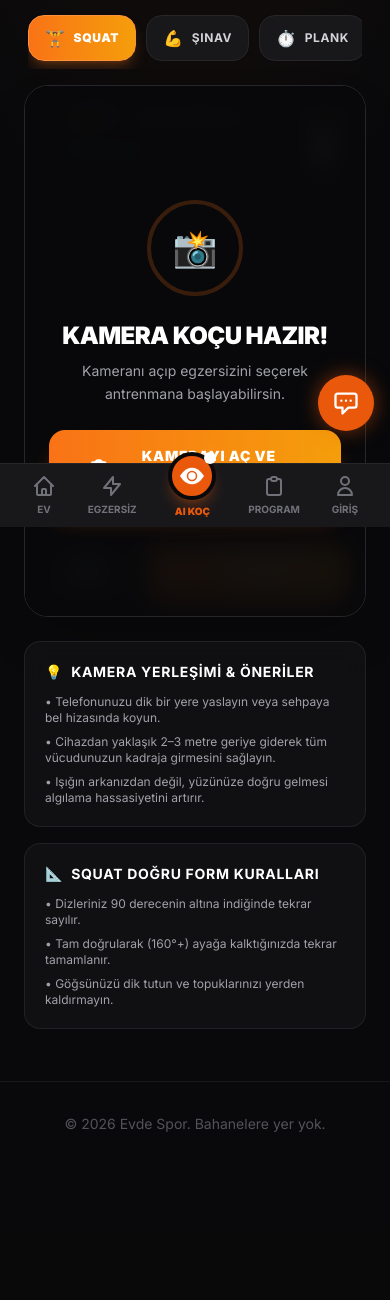
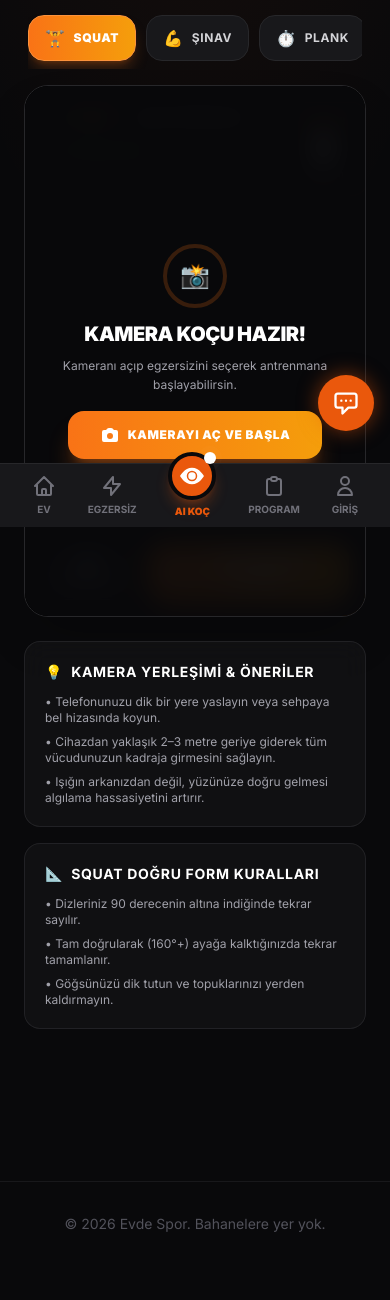
Before and after one commit to atilayaki/ev-sporu-app, a Flask app: page /ai-koc in a window 390 px wide. Shown: the part 317-1617 px from the top of the page. Before the commit the page ends 1449 px from the top, so only its background shows below. Run offline with Flask 3, Linux system fonts and the light colour scheme; some libraries are stand-ins or nearby versions.

Commit message:
fix(ai-coach): refine mobile clearance, padding, and responsive loading card

```diff
--- a/templates/ai_coach.html
+++ b/templates/ai_coach.html
@@ -3,7 +3,7 @@
 {% block title %}Yapay Zeka Canlı Kamera Koçu - Evde Spor{% endblock %}
 
 {% block content %}
-<div class="max-w-6xl mx-auto py-3 md:py-6 px-2 sm:px-4 space-y-4 md:space-y-6">
+<div class="max-w-6xl mx-auto py-3 md:py-6 px-2 sm:px-4 space-y-4 md:space-y-6 pb-28 sm:pb-12">
     <!-- Header with Breadcrumb and Mode Toggles -->
     <div class="flex flex-col sm:flex-row sm:items-center justify-between gap-3 px-2">
         <div>
@@ -126,22 +126,22 @@
         <canvas id="output_canvas" class="w-full h-full object-cover"></canvas>
 
         <!-- Initial Start & Permission Loading Screen -->
-        <div id="loading-overlay" class="absolute inset-0 flex flex-col items-center justify-center bg-zinc-950/95 z-40 p-6 text-center backdrop-blur-md">
-            <div class="relative w-24 h-24 mb-6">
+        <div id="loading-overlay" class="absolute inset-0 flex flex-col items-center justify-center bg-zinc-950/95 z-40 p-4 sm:p-6 text-center backdrop-blur-md">
+            <div class="relative w-16 h-16 sm:w-20 sm:h-20 mb-3 sm:mb-5">
                 <div class="absolute inset-0 rounded-full border-4 border-orange-500/20"></div>
                 <div class="absolute inset-0 rounded-full border-4 border-orange-500 border-t-transparent animate-spin"></div>
-                <div class="absolute inset-0 flex items-center justify-center text-4xl">📸</div>
+                <div class="absolute inset-0 flex items-center justify-center text-2xl sm:text-3xl">📸</div>
             </div>
 
-            <h2 class="text-2xl sm:text-3xl font-black text-white font-heading uppercase tracking-tight mb-2" id="loading-title">
+            <h2 class="text-xl sm:text-3xl font-black text-white font-heading uppercase tracking-tight mb-2" id="loading-title">
                 MediaPipe AI Hazırlanıyor...
             </h2>
-            <p class="text-zinc-400 text-sm max-w-md mx-auto leading-relaxed mb-6" id="loading-desc">
+            <p class="text-zinc-400 text-xs sm:text-sm max-w-sm sm:max-w-md mx-auto leading-relaxed mb-4 sm:mb-6" id="loading-desc">
                 Kameranızı Instagram gibi tam boyutta açıp yapay zeka ile hareketlerinizi canlı sayacağız. Görüntüleriniz cihazınızda güvenle işlenir, sunucuya gönderilmez.
             </p>
 
             <button id="start-btn"
-                    class="bg-gradient-to-r from-orange-500 to-amber-500 hover:from-orange-600 hover:to-amber-600 text-white font-black text-sm uppercase tracking-wider py-4 px-10 rounded-2xl shadow-xl shadow-orange-500/30 transition-all transform hover:scale-105 active:scale-95 cursor-pointer hidden flex items-center gap-2">
+                    class="bg-gradient-to-r from-orange-500 to-amber-500 hover:from-orange-600 hover:to-amber-600 text-white font-black text-xs sm:text-sm uppercase tracking-wider py-3.5 sm:py-4 px-8 sm:px-10 rounded-2xl shadow-xl shadow-orange-500/30 transition-all transform hover:scale-105 active:scale-95 cursor-pointer hidden flex items-center gap-2">
                 <svg class="w-5 h-5 fill-current" viewBox="0 0 20 20"><path fill-rule="evenodd" d="M4 5a2 2 0 00-2 2v8a2 2 0 002 2h12a2 2 0 002-2V7a2 2 0 00-2-2h-1.586a1 1 0 01-.707-.293l-1.121-1.121A2 2 0 0011.172 3H8.828a2 2 0 00-1.414.586L6.293 4.707A1 1 0 015.586 5H4zm6 9a3 3 0 100-6 3 3 0 000 6z" clip-rule="evenodd"></path></svg>
                 Kamerayı Aç ve Başla
             </button>
```
